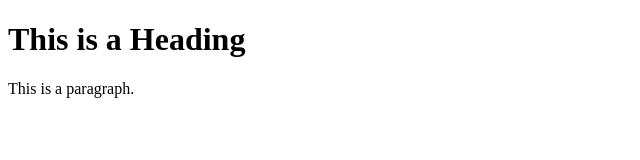
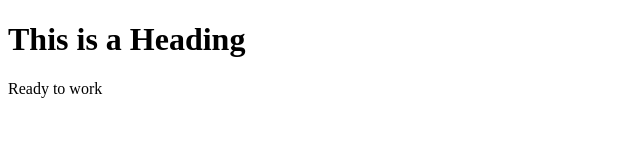
Before and after one commit to mohametalmeari/ProjectTwo, a plain HTML site: page index.html in a window 1280 px wide. Shown: the full height of the page, 0-640 px from the left. Drawn offline with Linux system fonts and the light colour scheme.

Commit message:
Update index.html

```diff
--- a/index.html
+++ b/index.html
@@ -6,7 +6,7 @@
 <body>
 
 <h1>This is a Heading</h1>
-<p>This is a paragraph.</p>
+<p>Ready to work</p>
 
 </body>
 </html>
```
